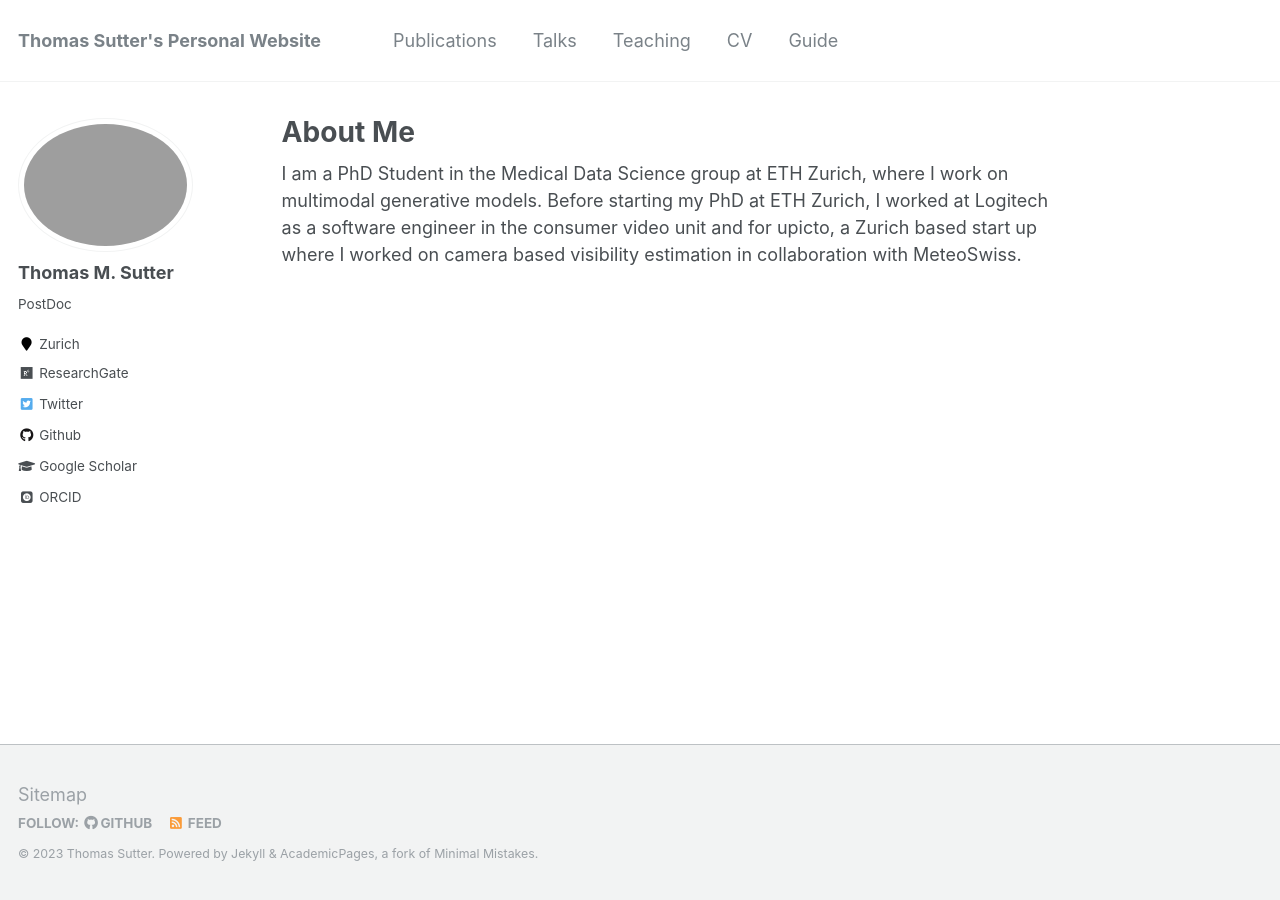
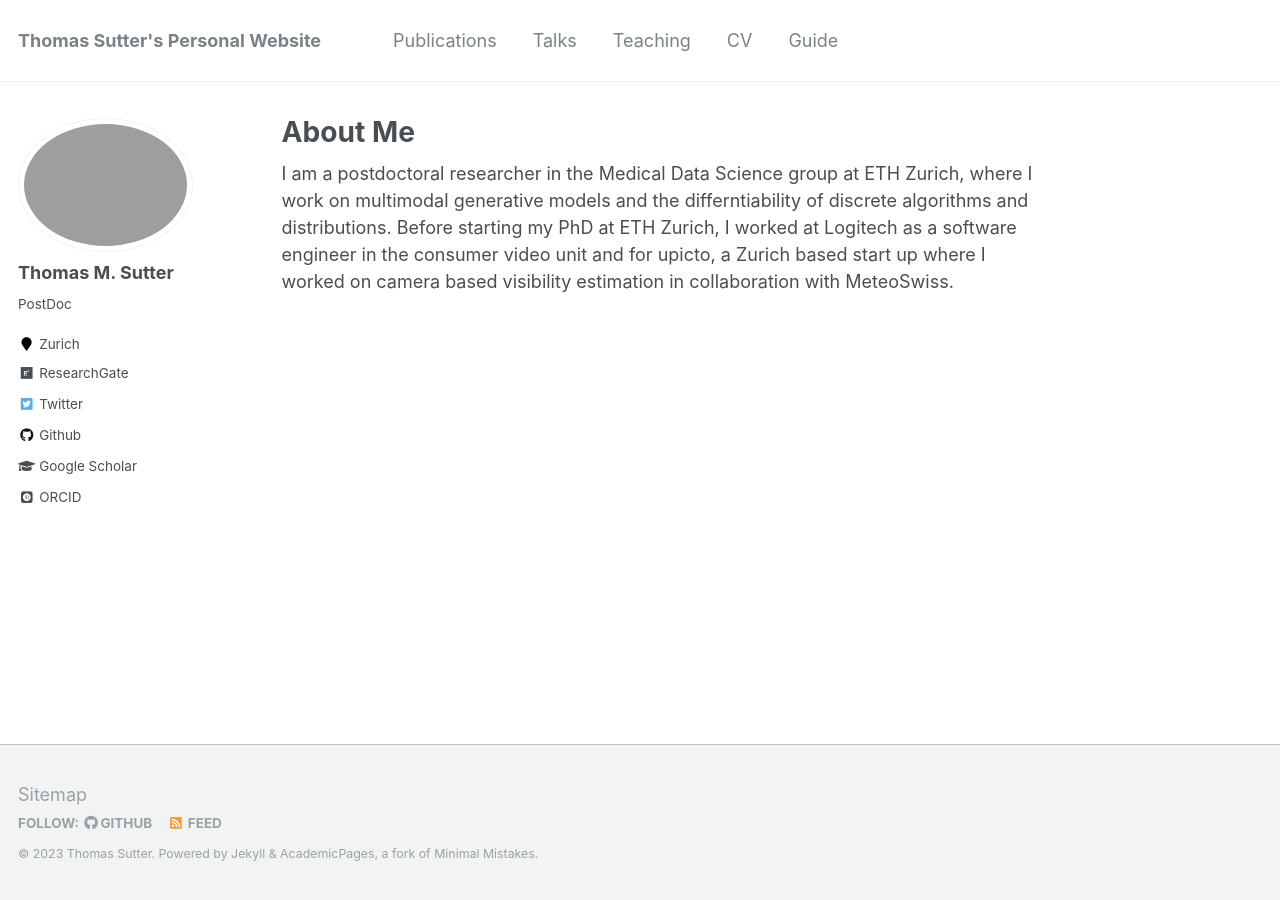
Before and after one commit to thomassutter/thomassutter.github.io, a Jekyll site: the page built from _pages/about.md, in a window 1280 px wide. Built offline with Jekyll 4.4.1, drawn with Linux system fonts in a browser that asks for light colours; some web fonts are replaced.

Commit message:
Update about.md

```diff
--- a/_pages/about.md
+++ b/_pages/about.md
@@ -8,5 +8,5 @@ redirect_from:
   - /about.html
 ---
 
-I am a PhD Student in the Medical Data Science group at ETH Zurich, where I work on multimodal generative models.
+I am a postdoctoral researcher in the Medical Data Science group at ETH Zurich, where I work on multimodal generative models and the differntiability of discrete algorithms and distributions.
 Before starting my PhD at ETH Zurich, I worked at Logitech as a software engineer in the consumer video unit and for upicto, a Zurich based start up where I worked on camera based visibility estimation in collaboration with MeteoSwiss.
```
